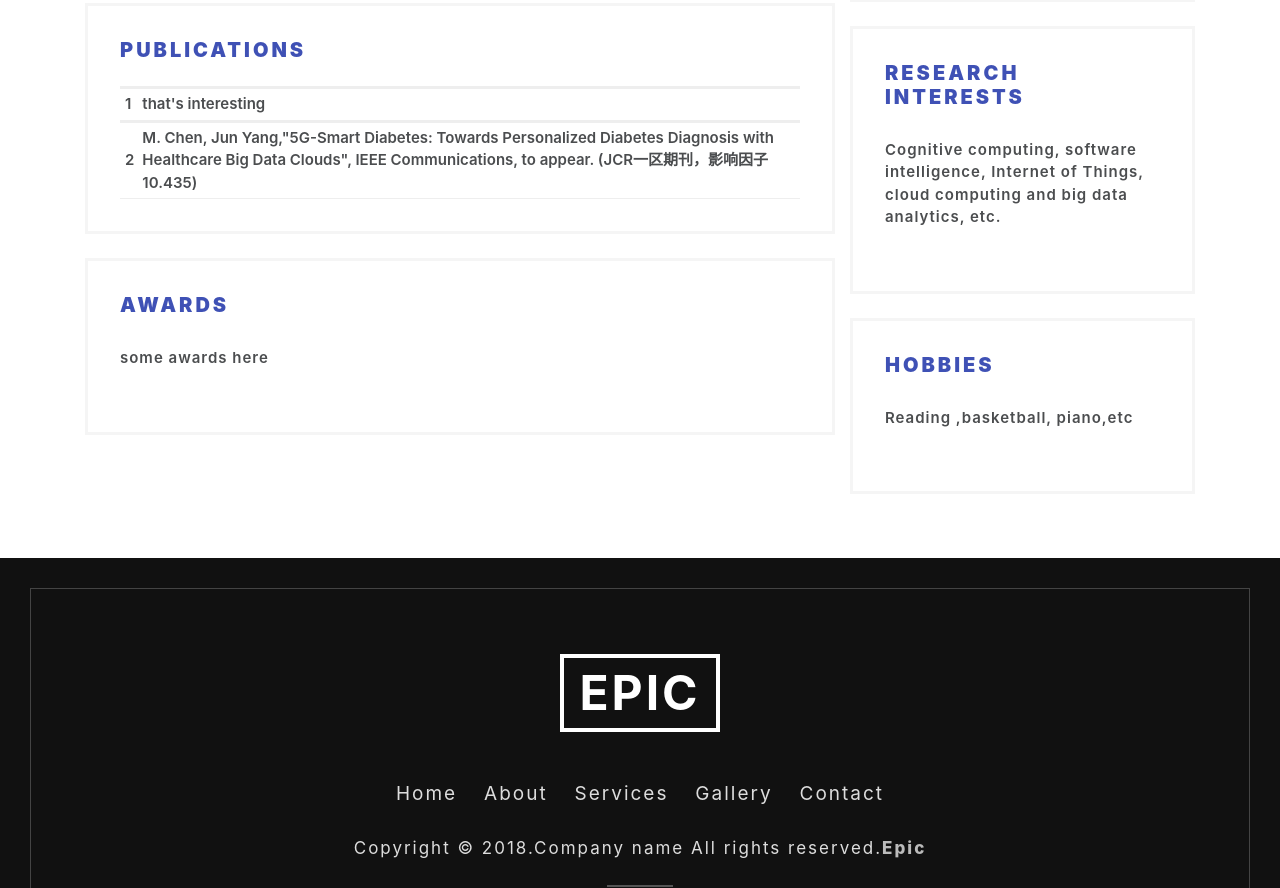
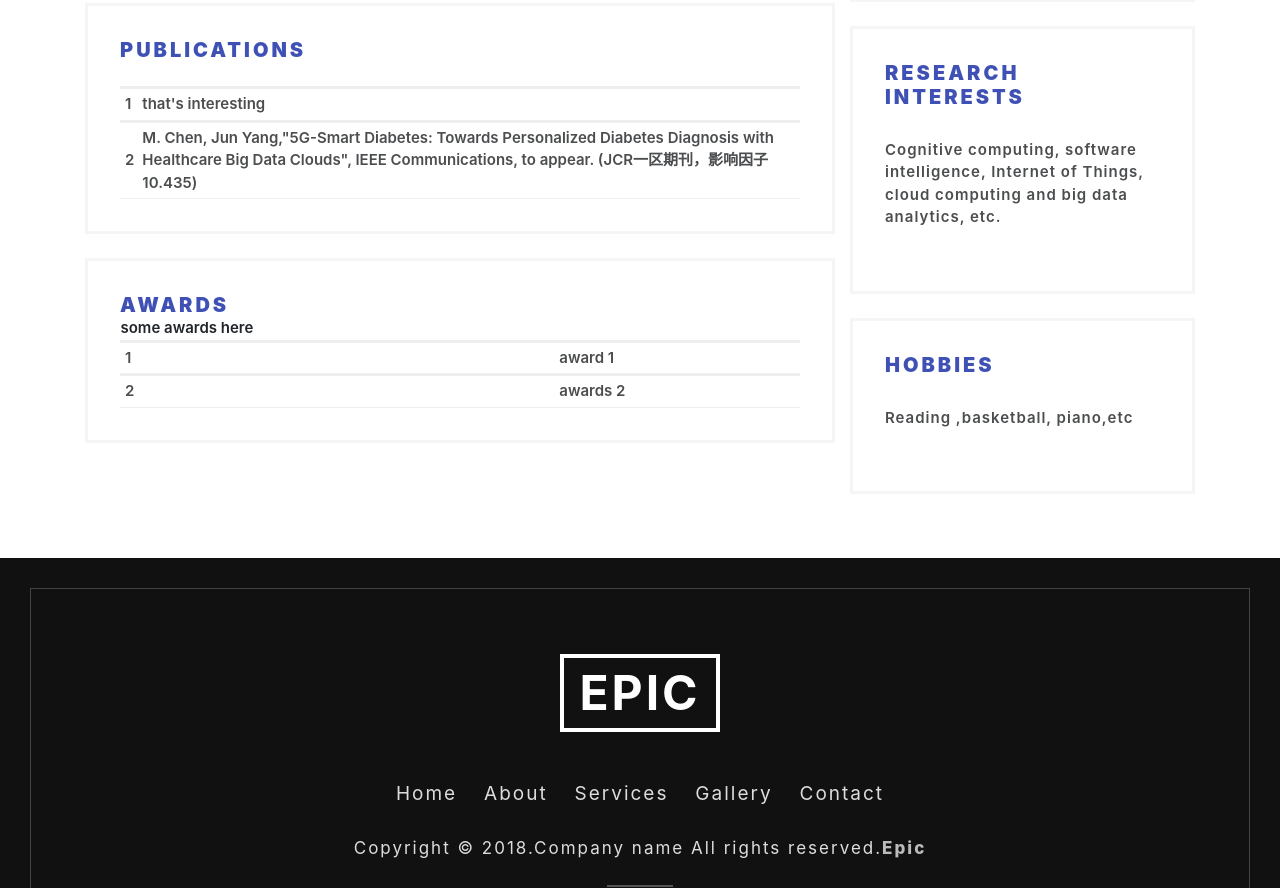
Before and after one commit to YuQiao0303/EpicHomepage, a plain HTML site: page personal_page.html in a window 1280 px wide. Shown: the part 888-1776 px from the top of the page. Drawn offline with Linux system fonts and the light colour scheme; a web font is replaced by a local one.

Commit message:
add awards.json

```diff
--- a/css/personal_page_style.css
+++ b/css/personal_page_style.css
@@ -209,12 +209,19 @@ body{
     }
 }
 /*-- table --*/
+table{
+    width:100%;
+}
+
 .table14_3 table {
-    width:100%;
+
     margin:15px 0;
     border:0;
     font-size: 15px;
     font-weight: 600;
+}
+.table14_3 tbody {
+    width: 100%;
 }
 .table14_3 th {
     font-weight:bold;
@@ -248,6 +255,7 @@ body{
 }
 .table14_3 tr {
     border: 1px solid #ffffff;
+
 }
 .table14_3 tr:nth-child(odd){
     /*background-color:#f7f7f7;*/
--- /dev/null
+++ b/json/YuQiao_awards.json
@@ -0,0 +1,8 @@
+[
+  {"pid":1,
+    "content":"award 1"
+  },
+  {"pid":2,
+    "content":"awards 2"
+  }
+]
--- a/personal_page.html
+++ b/personal_page.html
@@ -146,8 +146,8 @@
 
 									<br>
 									<table class="table14_3">
-
-										<tbody id="publications"></tbody></table>
+										<tbody id="publications"></tbody>
+                                    </table>
 
 								</div>
 								<div class="clearfix"></div>
@@ -163,7 +163,9 @@
 									<h5>
 										Awards
 									</h5>
-									<p id="awards"></p>
+                                    <table class="table14_3">
+                                        <tbody id="awards"></tbody>
+                                    </table>
 								</div>
 								<div class="clearfix"></div>
 							</article>
@@ -209,7 +211,8 @@
 								<br>
 								<table class="table14_3">
 
-									<tbody id="publications2"></tbody></table>
+									<tbody id="publications2"></tbody>
+                                </table>
 
 							</div>
 							<div class="clearfix"></div>
@@ -219,7 +222,10 @@
 					</div>
 				</div>
 				<div role="tabpanel" class="tab-pane" id="awards_tab_content">
-					awards
+                    <table class="table14_3">
+
+                        <tbody id="awards2"></tbody>
+                    </table>
 				</div>
 
 			</div>
@@ -322,6 +328,30 @@
         load();
         load_publications();
 
+
+
+
+        load_awards();
+        function load_awards() {
+            $.ajax({
+                type: "get",
+                url: "json/YuQiao_awards.json",
+                dataType: "json",
+                success: function (data) {
+                    $.each(data, function (i, n) {
+                        var awards_html = "<tr><td>";
+                        awards_html+=n.pid;
+                        awards_html+="</td><td>"
+                        awards_html+=n.content;
+                        awards_html+="</td></tr>"
+                        $("#awards").append(awards_html);
+                        $("#awards2").append(awards_html);
+                    })
+                },
+                error: function () {
+                }
+            })
+        }
         function load_publications(){
             $.ajax({
                 type: "get",
@@ -354,7 +384,7 @@
                         var html_photo ="<img src=\"";
                         html_photo += n.photo;
                         html_photo += "\" alt=\"img\">";
-                        $("#photo").append(html_photo);
+                        $("#photo").append(html_photo)
 
                         var html_title ="";
                         html_title+=n.name;
```
